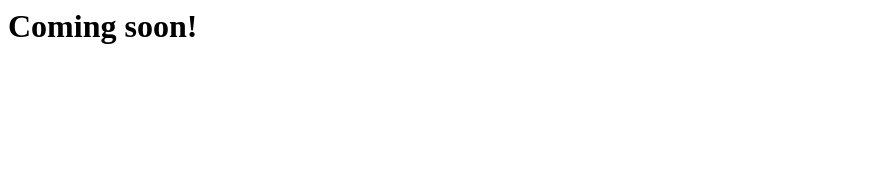
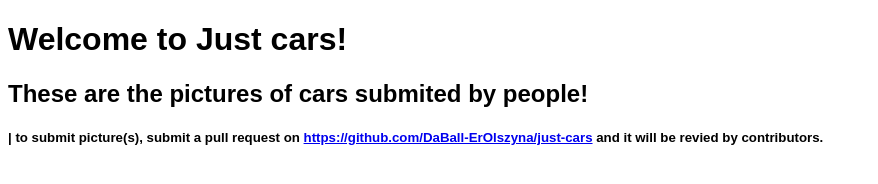
Before and after one commit to DaBall-ErOlszyna/just-cars, a plain HTML site: page index.html in a window 1280 px wide. Shown: the whole page, without its empty margins (0-878 px from the left). Drawn offline with Linux system fonts and the light colour scheme.

Commit message:
Update index.html

```diff
--- a/index.html
+++ b/index.html
@@ -1 +1,20 @@
-<h1>Coming soon!</h1>
+<!DOCTYPE html>
+
+<html lang="en">
+
+  <head>
+    <title>Just cars</title>
+    <style>
+      :root {
+        font-family: Arial;
+
+      }
+    </style>
+  </head>
+
+  <body>
+    <h1>Welcome to Just cars!</h1>
+    <h2>These are the pictures of cars submited by people!</h2>
+    <h5>| to submit picture(s), submit a pull request on <a href="https://github.com/DaBall-ErOlszyna/just-cars">https://github.com/DaBall-ErOlszyna/just-cars</a> and it will be revied by contributors.</h3>
+  </body>
+</html>
```
